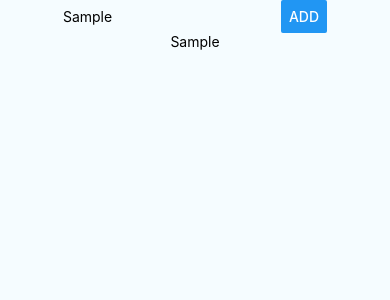
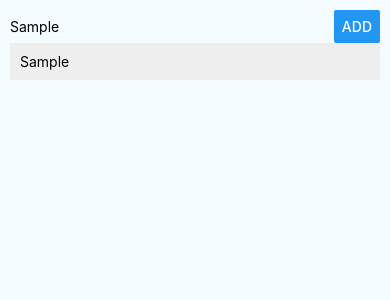
Before and after one commit to aruyamam/react-native-guide, a React Native app in the folder rncourse/: screen / in a window 390 px wide. Both pictures are taken after typing "Sample" into the empty fields and a click on the button "ADD". Shown: the top 300 px of the page. Built offline with nearby package versions, Linux system fonts and the light colour scheme.

Commit message:
Creating a Custom Component

```diff
--- a/rncourse/App.js
+++ b/rncourse/App.js
@@ -15,6 +15,7 @@
    TextInput,
    View
 } from 'react-native';
+import ListItem from './src/components/ListItem/ListItem';
 
 const instructions = Platform.select({
    ios: 'Press Cmd+R to reload,\n' + 'Cmd+D or shake for dev menu',
@@ -47,7 +48,7 @@
    render() {
       const { places, placeName } = this.state;
       const placesOutput = places.map((place, i) => (
-         <Text key={i}>{place}</Text>
+         <ListItem key={i} placeName={place} />
       ));
 
       return (
@@ -65,7 +66,7 @@
                   onPress={this.placeSubmitHandler}
                />
             </View>
-            <View>{placesOutput}</View>
+            <View style={styles.listContainer}>{placesOutput}</View>
          </View>
       );
    }
@@ -76,11 +77,12 @@
       flex: 1,
       justifyContent: 'flex-start',
       alignItems: 'center',
+      padding: 10,
       backgroundColor: '#F5FCFF'
    },
    inputContainer: {
       // flex: 1,
-      // width: '100%',
+      width: '100%',
       flexDirection: 'row',
       justifyContent: 'space-between',
       alignItems: 'center'
@@ -90,5 +92,8 @@
    },
    placeButton: {
       width: '30%'
+   },
+   listContainer: {
+      width: '100%'
    }
 });
--- /dev/null
+++ b/rncourse/src/components/ListItem/ListItem.js
@@ -0,0 +1,21 @@
+import React from 'react';
+import { StyleSheet, Text, View } from 'react-native';
+
+const ListItem = ({ placeName }) => {
+   return (
+      <View style={styles.listItem}>
+         <Text>{placeName}</Text>
+      </View>
+   );
+};
+
+const styles = StyleSheet.create({
+   listItem: {
+      width: '100%',
+      marginBottom: 5,
+      padding: 10,
+      backgroundColor: '#eee'
+   }
+});
+
+export default ListItem;
```
